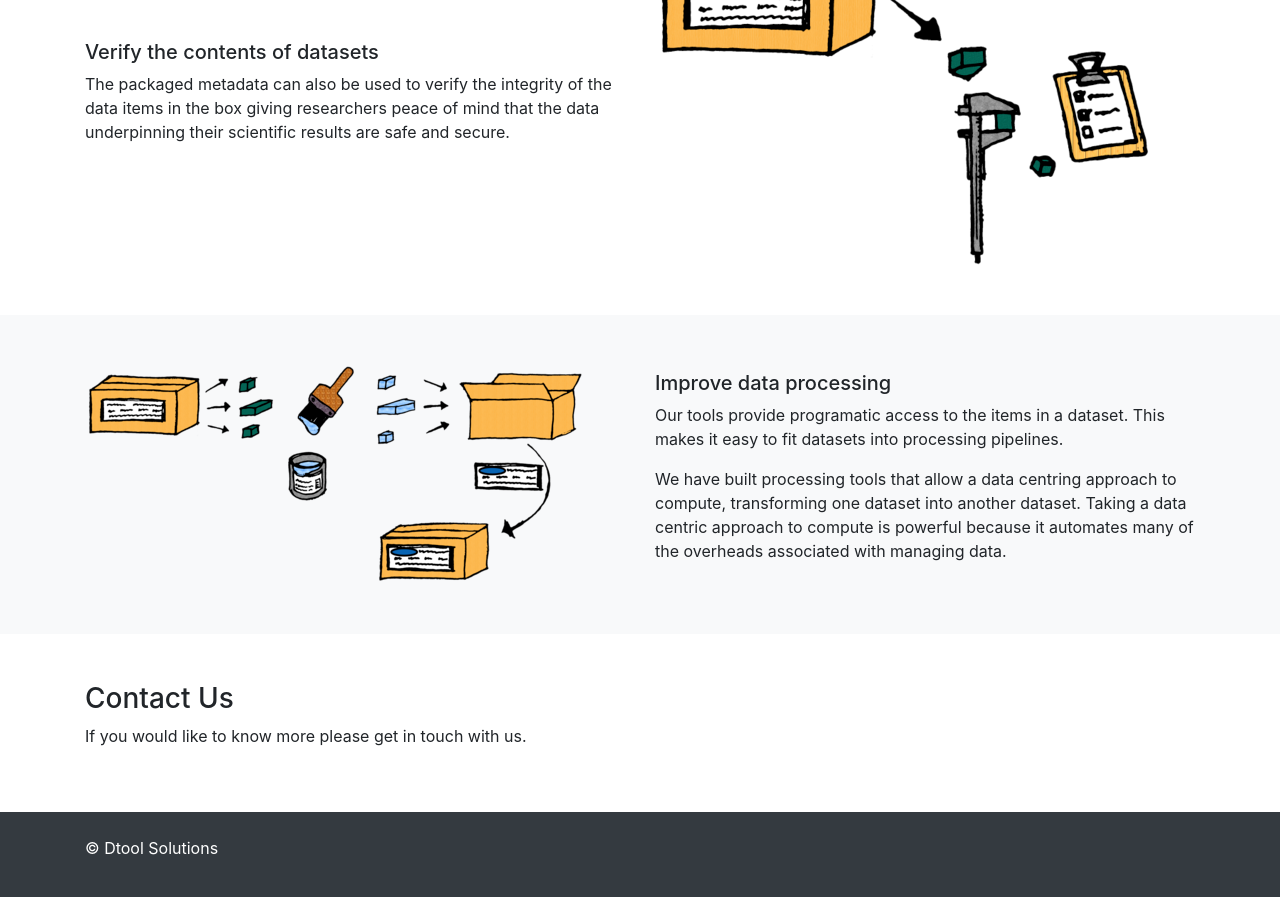
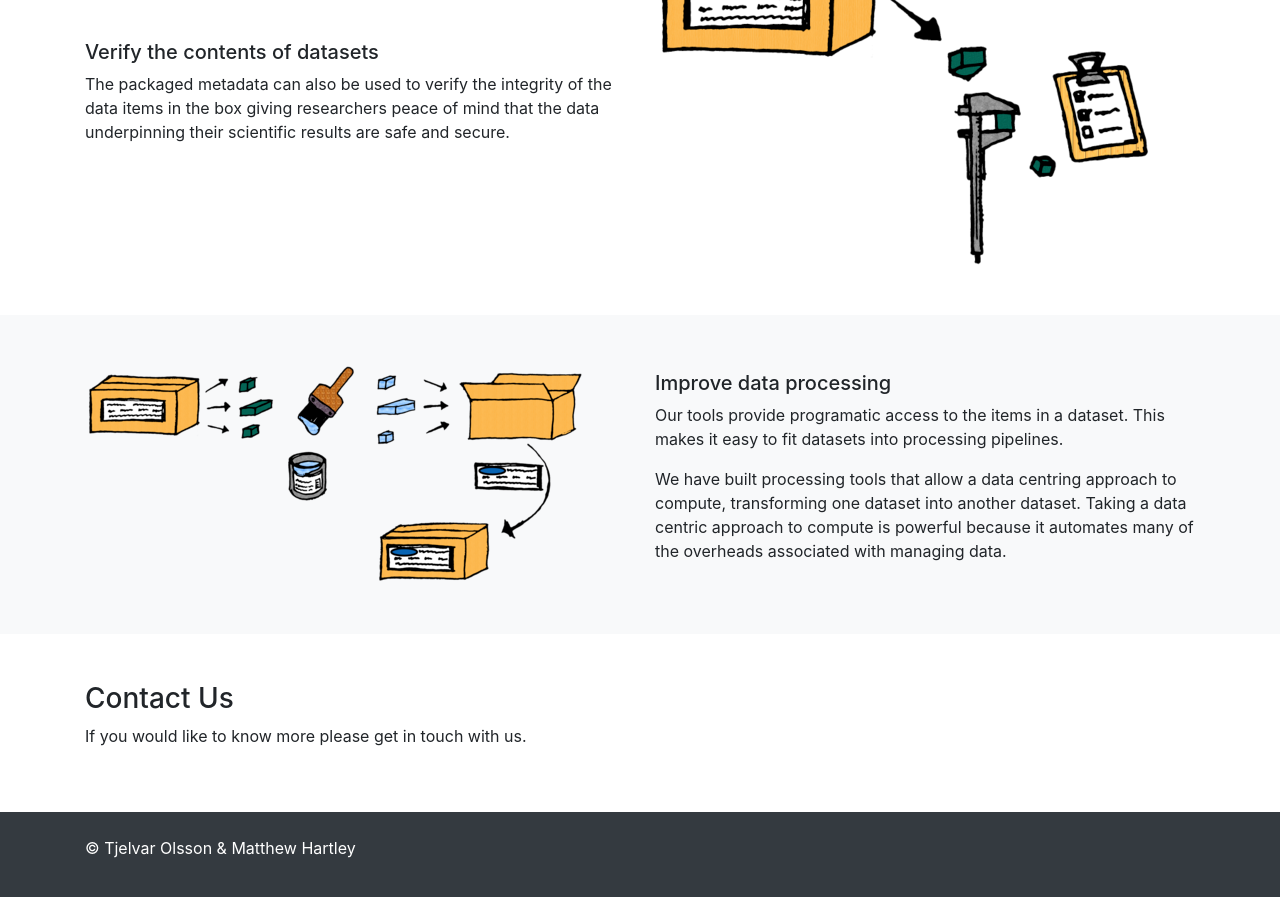
Before and after one commit to jic-dtool/jic-dtool.github.io, a Jekyll site: the page built from index.md, in a window 1280 px wide and 900 px high, scrolled down 2063 px. Shown: the top 897 px of the window. Built offline with Jekyll 4.4.1, drawn with Linux system fonts in a browser that asks for light colours; our own code applies the rules of GitHub Pages for plain Markdown files.

Commit message:
Update footer

```diff
--- a/_includes/footer.html
+++ b/_includes/footer.html
@@ -1,5 +1,5 @@
 <div class="py-4 bg-dark text-white">
   <footer class="container">
-    <p>&copy; Dtool Solutions</p>
+    <p>&copy; Tjelvar Olsson & Matthew Hartley</p>
   </footer>
 </div>
```
